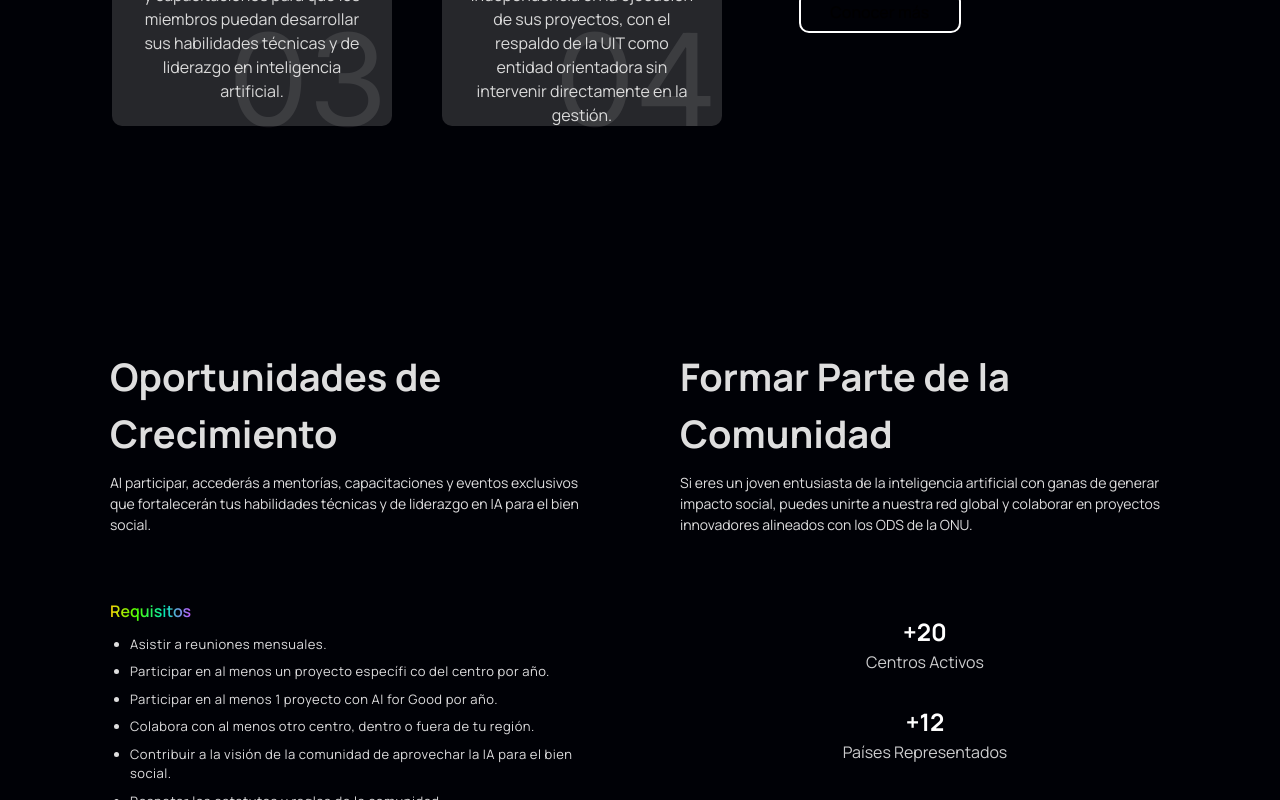
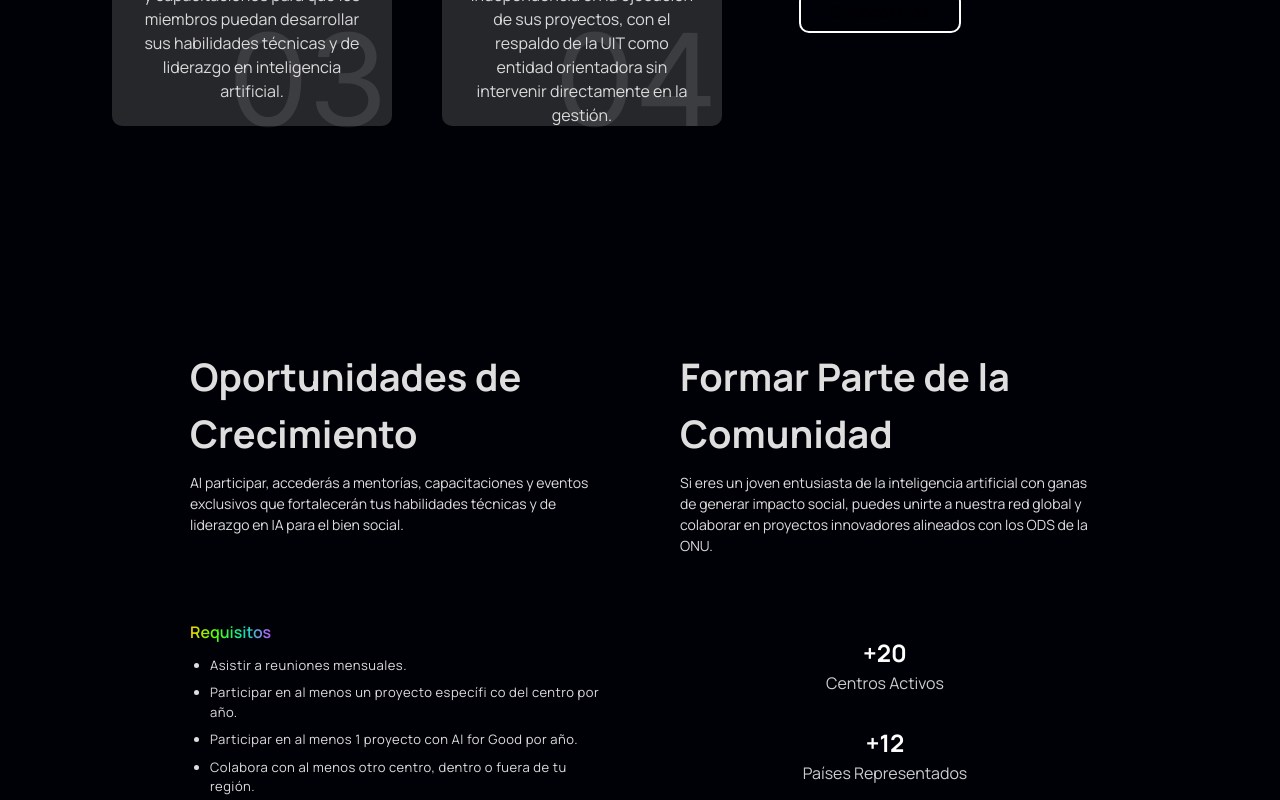
Before and after one commit to Nahuel-Villaverde/Young-AI-Leaders, a React (Vite) app: page / in a window 1280 px wide. Shown: the part 1860-2660 px from the top of the page. Built offline with nearby package versions, Linux system fonts and the light colour scheme.

Commit message:
sutil cambio de margin

```diff
--- a/src/components/Comunidad.css
+++ b/src/components/Comunidad.css
@@ -31,7 +31,7 @@
 }
 
 .comunidad-section {
-    padding: 160px 80px;
+    margin: 160px 160px;
 }
 
 .grid-container {
```
